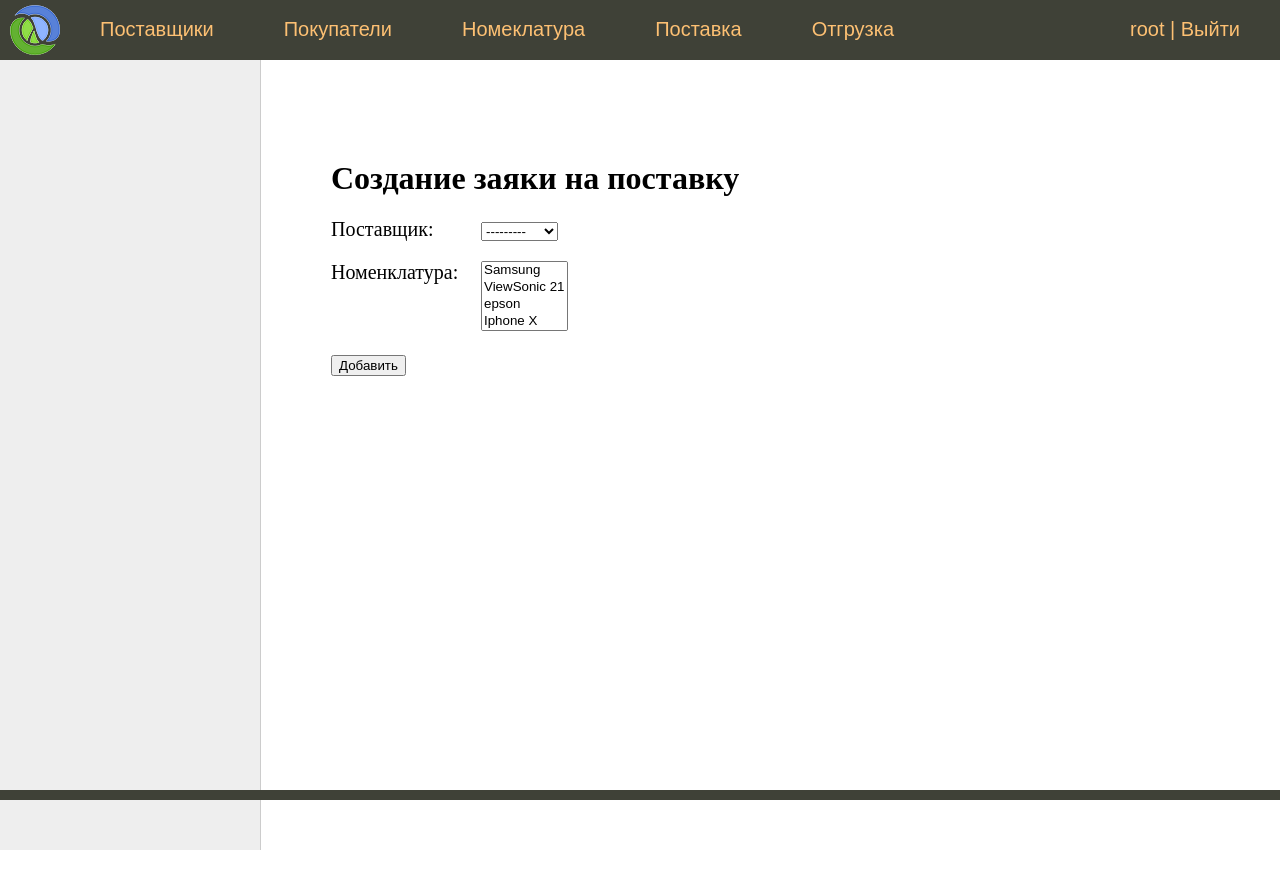
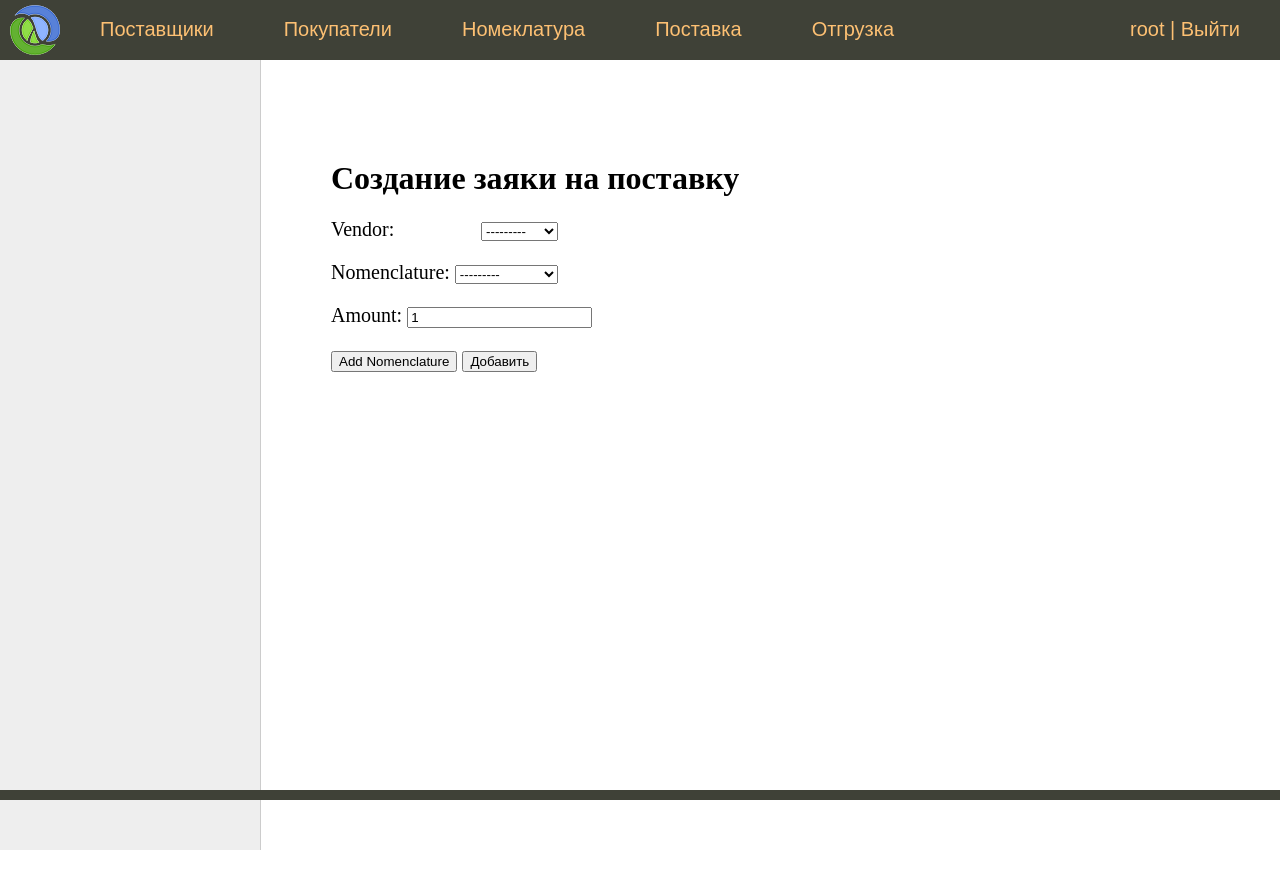
Before and after one commit to vkhmn/sklad, a Django app: page /delivery/add/ in a window 1280 px wide. Run offline with Django 4.2, Linux system fonts and the light colour scheme; a user stored in the database is signed in; data comes from the database, SQL or seed files in the repository; both versions use the stored data as it was after the commit; parts of the project's set-up code (start-up, migrations or seed data) failed here and were passed over.

Commit message:
Add multiple choice nomenclature/amount in Delivery document

```diff
--- a/sklad/forms.py
+++ b/sklad/forms.py
@@ -1,6 +1,8 @@
 from django import forms
 from django.contrib.auth.forms import AuthenticationForm
 from django.db.models import Subquery
+from django.forms import modelformset_factory, formset_factory
+
 from sklad.models import *
 
 
@@ -33,10 +35,27 @@ class BankDetailsAddForm(forms.ModelForm):
         fields = ['account', 'bank_name']
 
 
-class DeliveryAddForm(forms.ModelForm):
-    class Meta:
-        model = Document
-        fields = ['vendor', 'nomenclatures']
+class DeliveryAddForm(forms.Form):
+    vendor = forms.ModelChoiceField(
+        queryset=Vendor.objects.all()
+    )
+
+    # nomenclatures = forms.ModelMultipleChoiceField(
+    #    queryset=Nomenclature.objects.all(),
+    #    widget=forms.CheckboxSelectMultiple()
+    # )
+
+
+class DocumentNomenclaturesAddForm(forms.Form):
+    nomenclature = forms.ModelChoiceField(
+        queryset=Nomenclature.objects.all(),
+    )
+    amount = forms.IntegerField(initial=1, min_value=1)
+
+
+DocumentNomenclaturesFormSet = formset_factory(
+    DocumentNomenclaturesAddForm
+)
 
 
 class ShipmentAddForm(forms.ModelForm):
--- a/sklad/templates/sklad/delivery_add.html
+++ b/sklad/templates/sklad/delivery_add.html
@@ -2,13 +2,44 @@
 
 {% block content %}
     <h1 xmlns="http://www.w3.org/1999/html">{{ title }}</h1>
-    <form action="{% url 'delivery_add' %}" method="post" enctype="multipart/form-data">
+    <form id="form-container" method="post">
         {% csrf_token %}
-        <div class="form-error">{{ form.non_field_errors }}</div>
-        {% for f in form %}
+        <div class="form-error">{{ delivery_form.non_field_errors }}</div>
+        {% for f in delivery_form %}
         <p><label class="form-label" for="{{ f.id_for_label }}">{{ f.label }}:</label>{{ f }}</p>
             <div class="form-error">{{ f.errors }}</div>
         {% endfor %}
+        {{ document_nomenclature_form_set.management_form }}
+        {% for form in document_nomenclature_form_set %}
+        <div class="bird-form">
+        {{ form.as_p }}
+        </div>
+        {% endfor %}
+        <button id="add-form" type="button">Add Nomenclature</button>
         <button type="submit">Добавить</button>
     </form>
+
+        <script>
+        let birdForm = document.querySelectorAll(".bird-form")
+        let container = document.querySelector("#form-container")
+        let addButton = document.querySelector("#add-form")
+        let totalForms = document.querySelector("#id_form-TOTAL_FORMS")
+
+        let formNum = birdForm.length-1
+        addButton.addEventListener('click', addForm)
+
+        function addForm(e){
+            e.preventDefault()
+
+            let newForm = birdForm[0].cloneNode(true)
+            let formRegex = RegExp(`form-(\\d){1}-`,'g')
+
+            formNum++
+            newForm.innerHTML = newForm.innerHTML.replace(formRegex, `form-${formNum}-`)
+            container.insertBefore(newForm, addButton)
+
+            totalForms.setAttribute('value', `${formNum+1}`)
+        }
+    </script>
+
 {% endblock %}
--- a/sklad/views.py
+++ b/sklad/views.py
@@ -1,3 +1,4 @@
+from django.core.exceptions import ValidationError
 from django.contrib.auth import logout
 from django.contrib.auth.mixins import LoginRequiredMixin
 from django.contrib.auth.views import LoginView, LogoutView
@@ -11,6 +12,11 @@ from sklad.mixin import DataMixin, SuperUserRequiredMixin
 from sklad.forms import *
 from sklad.tasks import send_email_to_buyer
 from sklad.utils import decode, make_qrcode
+
+
+# TODO:
+# Fix dublicate Nomenclature items in documents
+# Fix create null document - Done
 
 
 class IndexView(LoginRequiredMixin, DataMixin, ListView):
@@ -322,6 +328,56 @@ class VendorAddView(SuperUserRequiredMixin, DataMixin, TemplateView):
         return redirect(self.success_url)
 
 
+class DeliveryAddView(SuperUserRequiredMixin, DataMixin, TemplateView):
+    """"Веб сервис для создания заявки на поставку. """
+
+    template_name = 'sklad/delivery_add.html'
+    success_url = reverse_lazy('delivery_list')
+
+    def get_context_data(self, *, object_list=None, **kwargs):
+        context = super().get_context_data(**kwargs)
+        c_def = self.get_user_context(title='Создание заяки на поставку')
+        context['delivery_form'] = DeliveryAddForm()
+        context['document_nomenclature_form_set'] = DocumentNomenclaturesFormSet()
+        return dict(list(context.items()) + list(c_def.items()))
+
+    def post(self, request, *args, **kwargs):
+        delivery_form = DeliveryAddForm(request.POST)
+        document_nomenclature_form_set = DocumentNomenclaturesFormSet(
+            data=request.POST
+        )
+        if delivery_form.is_valid() or document_nomenclature_form_set.is_valid():
+            print(delivery_form.is_valid())
+            vendor = delivery_form.cleaned_data.get('vendor')
+            document = Document(vendor=vendor)
+
+            # Generate valid nomenclatures list
+            nomenclatures = []
+            for form in document_nomenclature_form_set:
+                print(form.is_valid())
+                try:
+                    nomenclature = DocumentNomenclatures(
+                        **form.cleaned_data,
+                        document=document
+                    )
+                    nomenclature.full_clean(exclude=['document'])
+                    nomenclatures.append(nomenclature)
+                except ValidationError:
+                    print('Error')
+
+            if nomenclatures:
+                document.save()
+                [nomenclature.save() for nomenclature in nomenclatures]
+            else:
+                delivery_form.add_error(None, 'Укажите корректные данные для номенклатуры')
+                context = self.get_context_data(*args, **kwargs)
+                context['delivery_form'] = delivery_form
+                context['document_nomenclature_form_set'] = document_nomenclature_form_set
+                return self.render_to_response(context)
+
+        return redirect(self.success_url)
+
+
 class ShipmentAddView(SuperUserRequiredMixin, DataMixin, CreateView):
     """"Веб сервис для создания заявки на отгрузку. """
 
@@ -334,21 +390,6 @@ class ShipmentAddView(SuperUserRequiredMixin, DataMixin, CreateView):
     def get_context_data(self, *, object_list=None, **kwargs):
         context = super().get_context_data(**kwargs)
         c_def = self.get_user_context(title='Создание заявки на отгрузку')
-        return dict(list(context.items()) + list(c_def.items()))
-
-
-class DeliveryAddView(SuperUserRequiredMixin, DataMixin, CreateView):
-    """"Веб сервис для создания заявки на поставку. """
-
-    form_class = DeliveryAddForm
-    template_name = 'sklad/delivery_add.html'
-    success_url = reverse_lazy('delivery_list')
-#    login_url = reverse_lazy('home')
-    raise_exception = True
-
-    def get_context_data(self, *, object_list=None, **kwargs):
-        context = super().get_context_data(**kwargs)
-        c_def = self.get_user_context(title='Создание заяки на поставку')
         return dict(list(context.items()) + list(c_def.items()))
 
 
@@ -459,6 +500,8 @@ class UpdateStatusDocumentView(DocumentView):
         return redirect(reverse('document', args={document_id: document_id}))
 
 
+# For Ajax TEST
+
 from django.http import JsonResponse
 
 
```
Also changed, not shown: db.sqlite3.
